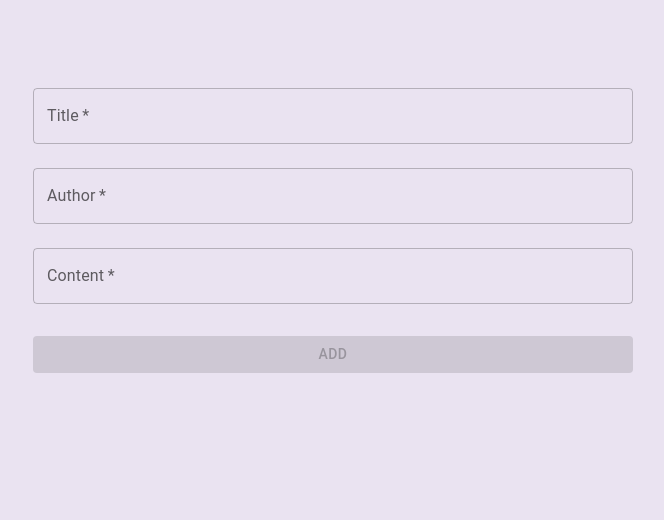
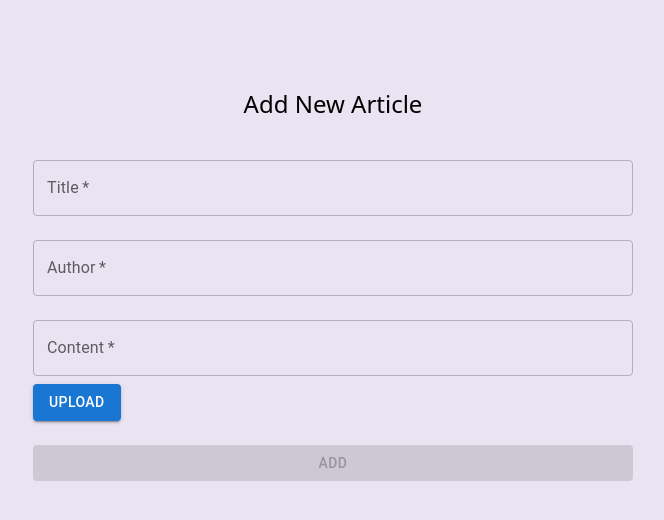
Before and after one commit to mahdi-nemati/Admin-Dashboard, a React (Create React App) app: page /add-article in a window 1280 px wide. Shown: the top 520 px of the page, without its empty margins (307-971 px from the left). Built offline with nearby package versions, Linux system fonts and the light colour scheme.

Commit message:
add uploaded button

```diff
--- a/src/Components/ArticleComponent/AddArticle.jsx
+++ b/src/Components/ArticleComponent/AddArticle.jsx
@@ -10,6 +10,7 @@ import * as yup from "yup";
 import TextFieldCustom from "../../common/TextFieldCustom";
 import { postAsyncArticle } from "../../Feature/FileSlice";
 import { t } from "i18next";
+import UploadButtons from "../../common/UploadButton";
 export default function AddArticle() {
   const navigate = useNavigate();
   const dispatch = useDispatch();
@@ -57,9 +58,15 @@ export default function AddArticle() {
         onSubmit={formik.handleSubmit}
         sx={{ mt: 1, width: 600 }}
       >
+        <h1 className="flex justify-center mt-4 mb-6 text-2xl">
+          {t("Add New Article")}
+        </h1>
         <TextFieldCustom formik={formik} name="title" label="Title" />
         <TextFieldCustom formik={formik} name="author" label="Author" />
         <TextFieldCustom formik={formik} name="body" label="Content" />
+        <div>
+          <UploadButtons />
+        </div>
         <Button
           type="submit"
           onClick={formik.handleSubmit}
--- /dev/null
+++ b/src/common/UploadButton.jsx
@@ -0,0 +1,30 @@
+import { styled } from "@mui/material/styles";
+import Button from "@mui/material/Button";
+import Stack from "@mui/material/Stack";
+import { useState } from "react";
+
+const Input = styled("input")({
+  display: "none",
+});
+
+export default function UploadButtons() {
+
+  const changeHandle = (e) => {
+    // must be complated
+  };
+  return (
+    <Stack direction="row" alignItems="center" spacing={2}>
+      <label htmlFor="contained-button-file">
+        <Input
+          id="contained-button-file"
+          multiple
+          type="file"
+          onChange={changeHandle}
+        />
+        <Button variant="contained" component="span">
+          Upload
+        </Button>
+      </label>
+    </Stack>
+  );
+}
```
